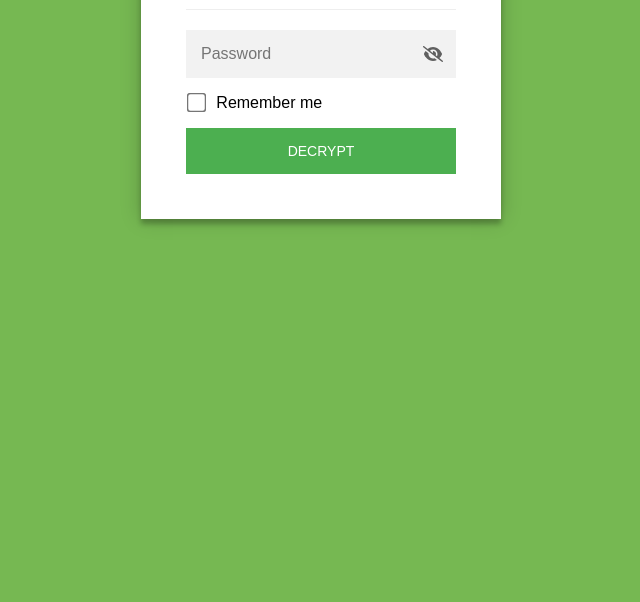
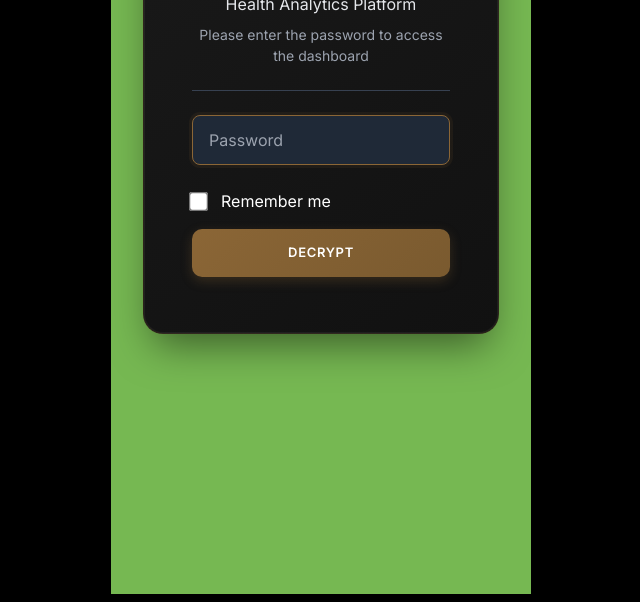
Before and after one commit to crpython/ksi-dashboard, a website: page encrypted-dashboard.html in a window 1280 px wide. Shown: the part 198-800 px from the top of the page, without its empty margins (319-959 px from the left). Drawn offline with nearby package versions, Linux system fonts and the light colour scheme.

Commit message:
Apply gold accent styling and KSI branding to password page

```diff
--- a/encrypted-dashboard.html
+++ b/encrypted-dashboard.html
@@ -2,7 +2,7 @@
 <html class="staticrypt-html">
     <head>
         <meta charset="utf-8" />
-        <title>Protected Page</title>
+        <title>KSI Dashboard - Secure Access</title>
         <meta name="viewport" content="width=device-width, initial-scale=1" />
 
         <!-- do not cache this page -->
@@ -12,82 +12,25 @@
         <meta http-equiv="expires" content="Tue, 01 Jan 1980 1:00:00 GMT" />
         <meta http-equiv="pragma" content="no-cache" />
 
+        <script src="https://cdn.tailwindcss.com"></script>
+        <script>
+            tailwind.config = {
+                theme: {
+                    extend: {
+                        colors: {
+                            accent: '#8b6636',
+                            'accent-hover': '#9d7340'
+                        }
+                    }
+                }
+            }
+        </script>
+
         <style>
-            .staticrypt-hr {
-                margin-top: 20px;
-                margin-bottom: 20px;
-                border: 0;
-                border-top: 1px solid #eee;
-            }
+            @import url('https://fonts.googleapis.com/css2?family=Inter:wght@300;400;500;600;700&display=swap');
 
-            .staticrypt-page {
-                width: 360px;
-                padding: 8% 0 0;
-                margin: auto;
-                box-sizing: border-box;
-            }
-
-            .staticrypt-form {
-                position: relative;
-                z-index: 1;
-                background: #ffffff;
-                max-width: 360px;
-                margin: 0 auto 100px;
-                padding: 45px;
-                text-align: center;
-                box-shadow: 0 0 20px 0 rgba(0, 0, 0, 0.2), 0 5px 5px 0 rgba(0, 0, 0, 0.24);
-            }
-
-            .staticrypt-form input[type="password"],
-            input[type="text"] {
-                background: inherit;
-                border: 0;
-                box-sizing: border-box; /* This ensures padding is included in the total width */
-                font-size: 14px;
-                outline: 0;
-                padding: 15px 30px 15px 15px; /* Adjust the padding to ensure there is space for the icon */
-                width: 100%;
-            }
-
-            .staticrypt-password-container {
-                position: relative;
-                outline: 0;
-                background: #f2f2f2;
-                width: 100%;
-                border: 0;
-                margin: 0 0 15px;
-                box-sizing: border-box;
-            }
-
-            .staticrypt-toggle-password-visibility {
-                cursor: pointer;
-                height: 20px;
-                opacity: 60%;
-                padding: 13px;
-                position: absolute;
-                right: 0;
-                top: 50%;
-                transform: translateY(-50%);
-                width: 20px;
-            }
-
-            .staticrypt-form .staticrypt-decrypt-button {
-                text-transform: uppercase;
-                outline: 0;
-                background: #4CAF50;
-                width: 100%;
-                border: 0;
-                padding: 15px;
-                color: #ffffff;
-                font-size: 14px;
-                cursor: pointer;
-            }
-
-            .staticrypt-form .staticrypt-decrypt-button:hover,
-            .staticrypt-form .staticrypt-decrypt-button:active,
-            .staticrypt-form .staticrypt-decrypt-button:focus {
-                background: #4CAF50;
-                filter: brightness(92%);
+            * {
+                font-family: 'Inter', sans-serif;
             }
 
             .staticrypt-html {
@@ -97,6 +40,190 @@
             .staticrypt-body {
                 height: 100%;
                 margin: 0;
+                background-color: #000;
+                color: #fff;
+                display: flex;
+                align-items: center;
+                justify-content: center;
+                min-height: 100vh;
+            }
+
+            .staticrypt-page {
+                width: 100%;
+                max-width: 420px;
+                margin: 0 auto;
+                padding: 2rem;
+            }
+
+            .staticrypt-form {
+                background: linear-gradient(145deg, #1a1a1a 0%, #111111 100%);
+                border: 1px solid rgba(139, 102, 54, 0.2);
+                border-radius: 20px;
+                padding: 3.5rem 3rem;
+                text-align: center;
+                box-shadow: 0 20px 40px -10px rgba(0, 0, 0, 0.5),
+                            0 0 0 1px rgba(255, 255, 255, 0.05) inset;
+                backdrop-filter: blur(10px);
+                position: relative;
+                overflow: hidden;
+            }
+
+            .staticrypt-form::before {
+                content: '';
+                position: absolute;
+                top: 0;
+                left: 0;
+                right: 0;
+                height: 1px;
+                background: linear-gradient(90deg, transparent, rgba(139, 102, 54, 0.3), transparent);
+            }
+
+            .staticrypt-title {
+                font-size: 1.5rem;
+                font-weight: 600;
+                margin-bottom: 0.5rem;
+                color: #8b6636;
+            }
+
+            .staticrypt-instructions p {
+                color: #d1d5db;
+                margin-bottom: 1rem;
+                font-size: 0.875rem;
+            }
+            .staticrypt-hr {
+                margin: 1.5rem 0;
+                border: 0;
+                border-top: 1px solid #374151;
+            }
+
+            .staticrypt-form input[type="password"],
+            input[type="text"] {
+                background: #1f2937;
+                border: 1px solid #374151;
+                border-radius: 8px;
+                box-sizing: border-box;
+                font-size: 14px;
+                outline: 0;
+                padding: 12px 40px 12px 16px;
+                width: 100%;
+                color: #fff;
+                transition: border-color 0.15s ease-in-out;
+            }
+
+            .staticrypt-form input[type="password"]:focus,
+            input[type="text"]:focus {
+                border-color: #8b6636;
+                box-shadow: 0 0 0 3px rgba(139, 102, 54, 0.1);
+            }
+
+            .staticrypt-password-container {
+                position: relative;
+                outline: 0;
+                width: 100%;
+                margin: 0 0 1.5rem;
+                box-sizing: border-box;
+            }
+
+            .staticrypt-toggle-password-visibility {
+                cursor: pointer;
+                height: 20px;
+                opacity: 60%;
+                padding: 12px;
+                position: absolute;
+                right: 8px;
+                top: 50%;
+                transform: translateY(-50%);
+                width: 20px;
+                filter: invert(1);
+            }
+
+            .staticrypt-form .staticrypt-decrypt-button {
+                text-transform: uppercase;
+                letter-spacing: 0.05em;
+                outline: 0;
+                background: linear-gradient(135deg, #8b6636 0%, #7a5a2f 100%);
+                width: 100%;
+                border: 0;
+                border-radius: 10px;
+                padding: 14px 28px;
+                color: #ffffff;
+                font-size: 13px;
+                font-weight: 600;
+                cursor: pointer;
+                transition: all 0.2s ease-in-out;
+                box-shadow: 0 4px 12px rgba(139, 102, 54, 0.3);
+            }
+
+            .staticrypt-form .staticrypt-decrypt-button:hover,
+            .staticrypt-form .staticrypt-decrypt-button:active,
+            .staticrypt-form .staticrypt-decrypt-button:focus {
+                background: linear-gradient(135deg, #9d7340 0%, #8b6636 100%);
+                transform: translateY(-1px);
+                box-shadow: 0 6px 16px rgba(139, 102, 54, 0.4);
+            }
+
+            .staticrypt-instructions {
+                margin-top: -1em;
+                margin-bottom: 1em;
+            }
+
+            .staticrypt-title {
+                font-size: 1.5em;
+            }
+
+            label.staticrypt-remember {
+                display: flex;
+                align-items: center;
+                margin-bottom: 1em;
+            }
+
+            .staticrypt-remember input[type="checkbox"] {
+                transform: scale(1.5);
+                margin-right: 1em;
+            }
+
+            .hidden {
+                display: none !important;
+            }
+
+            .staticrypt-spinner-container {
+                height: 100%;
+                display: flex;
+                align-items: center;
+                justify-content: center;
+            }
+
+            .staticrypt-spinner {
+                display: inline-block;
+                width: 2rem;
+                height: 2rem;
+                vertical-align: text-bottom;
+                border: 0.25em solid gray;
+                border-right-color: transparent;
+                border-radius: 50%;
+                -webkit-animation: spinner-border 0.75s linear infinite;
+                animation: spinner-border 0.75s linear infinite;
+                animation-duration: 0.75s;
+                animation-timing-function: linear;
+                animation-delay: 0s;
+                animation-iteration-count: infinite;
+                animation-direction: normal;
+                animation-fill-mode: none;
+                animation-play-state: running;
+                animation-name: spinner-border;
+            }
+
+            @keyframes spinner-border {
+                100% {
+                    transform: rotate(360deg);
+                }
+            }
+
+            @media screen and (-webkit-min-device-pixel-ratio: 0) {
+                .staticrypt-form input[type="password"],
+                input[type="text"] {
+                    font-size: 16px;
+                }
             }
 
             .staticrypt-content {
@@ -182,9 +309,13 @@
         <div id="staticrypt_content" class="staticrypt-content hidden">
             <div class="staticrypt-page">
                 <div class="staticrypt-form">
+                    <div style="text-align: center; margin-bottom: 2.5rem;">
+                        <img src="supertypelogo.png" alt="Supertype" style="height: 48px; margin: 0 auto; display: block;">
+                    </div>
                     <div class="staticrypt-instructions">
-                        <p class="staticrypt-title">Protected Page</p>
-                        <p></p>
+                        <p class="staticrypt-title">KSI Dashboard</p>
+                        <p style="font-size: 1rem; color: #e5e7eb; margin-bottom: 0.5rem;">Health Analytics Platform</p>
+                        <p style="font-size: 0.875rem; color: #9ca3af;">Please enter the password to access the dashboard</p>
                     </div>
 
                     <hr class="staticrypt-hr" />
```
